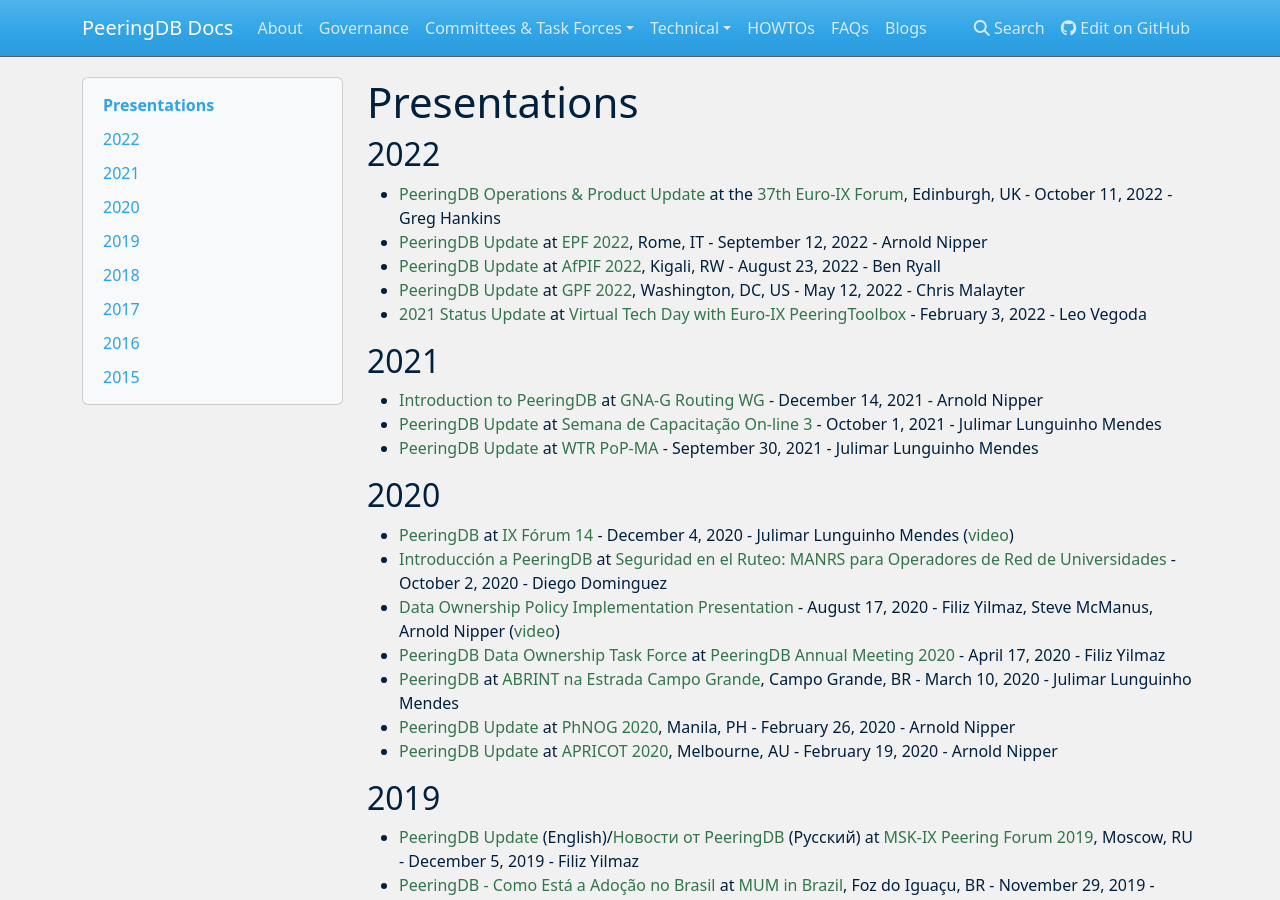
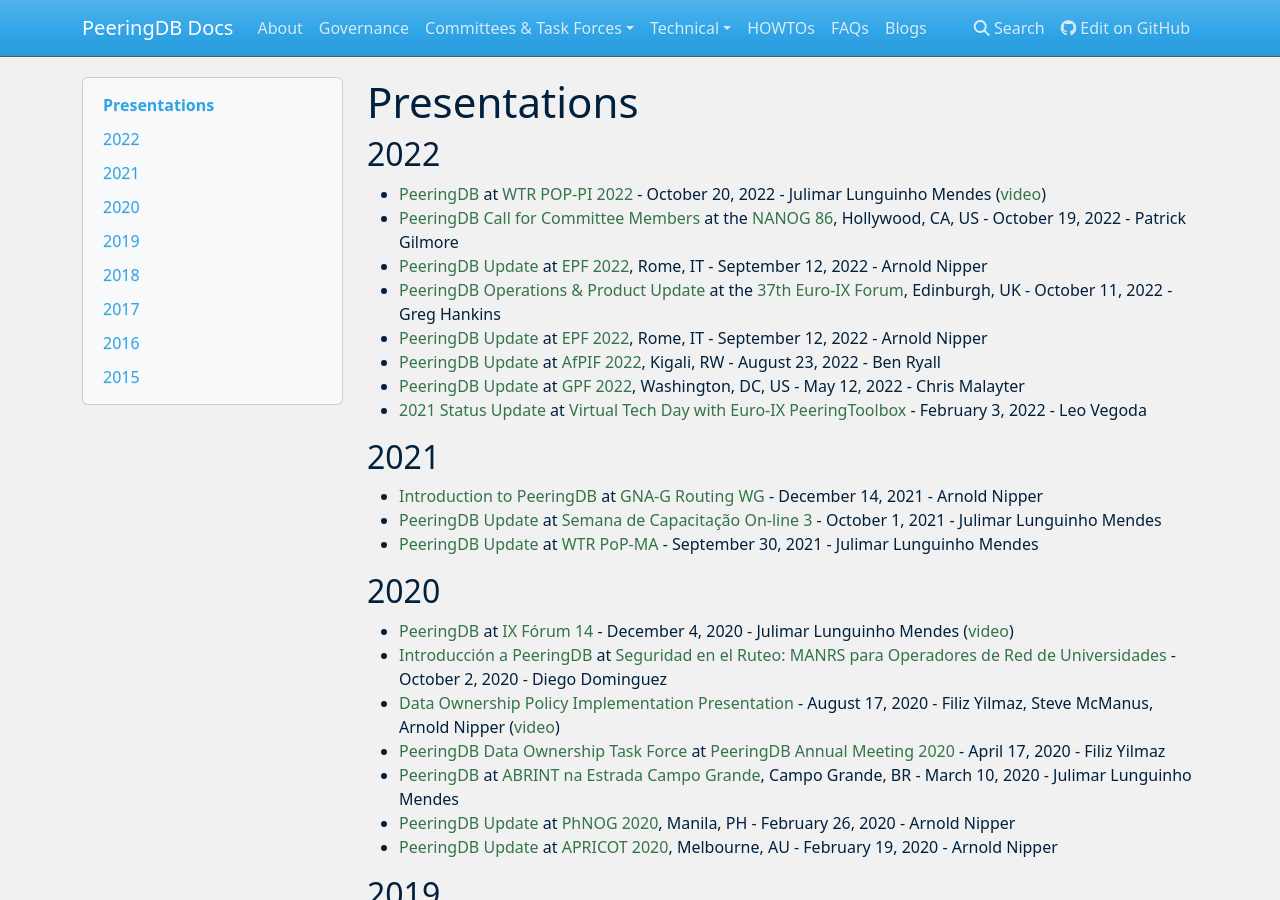
Before and after one commit to peeringdb/docs, an MkDocs documentation site: the page built from docs/presentations.md, in a window 1280 px wide and 900 px high. Built offline with MkDocs 1.6.1, drawn with Linux system fonts in a browser that asks for light colours; nearby versions of some CDN libraries.

Commit message:
Added Patrick's NANOG and Julio's WTR presentations.

```diff
--- a/docs/presentations.md
+++ b/docs/presentations.md
@@ -2,6 +2,9 @@
 
 ## 2022
 
+- [PeeringDB](presentation/WTR_POP-PI_2022_Teresina-peeringdb-20221020.pdf) at [WTR POP-PI 2022](https://wtr.rnp.br/pop-pi/programacao) - October 20, 2022 - Julimar Lunguinho Mendes ([video](https://youtu.be/Y0uoW7YSlQA?t=6628))
+- [PeeringDB Call for Committee Members](presentation/20221019_Gilmore_Lightning_Talk_Peeringdb_v1.pdf) at the [NANOG 86](https://www.nanog.org/events/nanog-86/agenda/), Hollywood, CA, US - October 19, 2022 - Patrick Gilmore
+- [PeeringDB Update](presentation/20220912_EPF15_Arnold.pdf) at [EPF 2022](https://peering-forum.eu/2022/), Rome, IT - September 12, 2022 - Arnold Nipper
 - [PeeringDB Operations & Product Update](presentation/20221011-37th-Euro-IX-Greg.pdf) at the [37th Euro-IX Forum](https://www.euro-ix.net/en/events/fora/37th-euro-ix-forum/), Edinburgh, UK - October 11, 2022 - Greg Hankins
 - [PeeringDB Update](presentation/20220912_EPF15_Arnold.pdf) at [EPF 2022](https://peering-forum.eu/2022/), Rome, IT - September 12, 2022 - Arnold Nipper
 - [PeeringDB Update](presentation/20220823_AfPIF_Ben.pdf) at [AfPIF 2022](https://www.afpif.org/afpif2022/), Kigali, RW - August 23, 2022 - Ben Ryall
```
Also changed, not shown: 2 other files.
